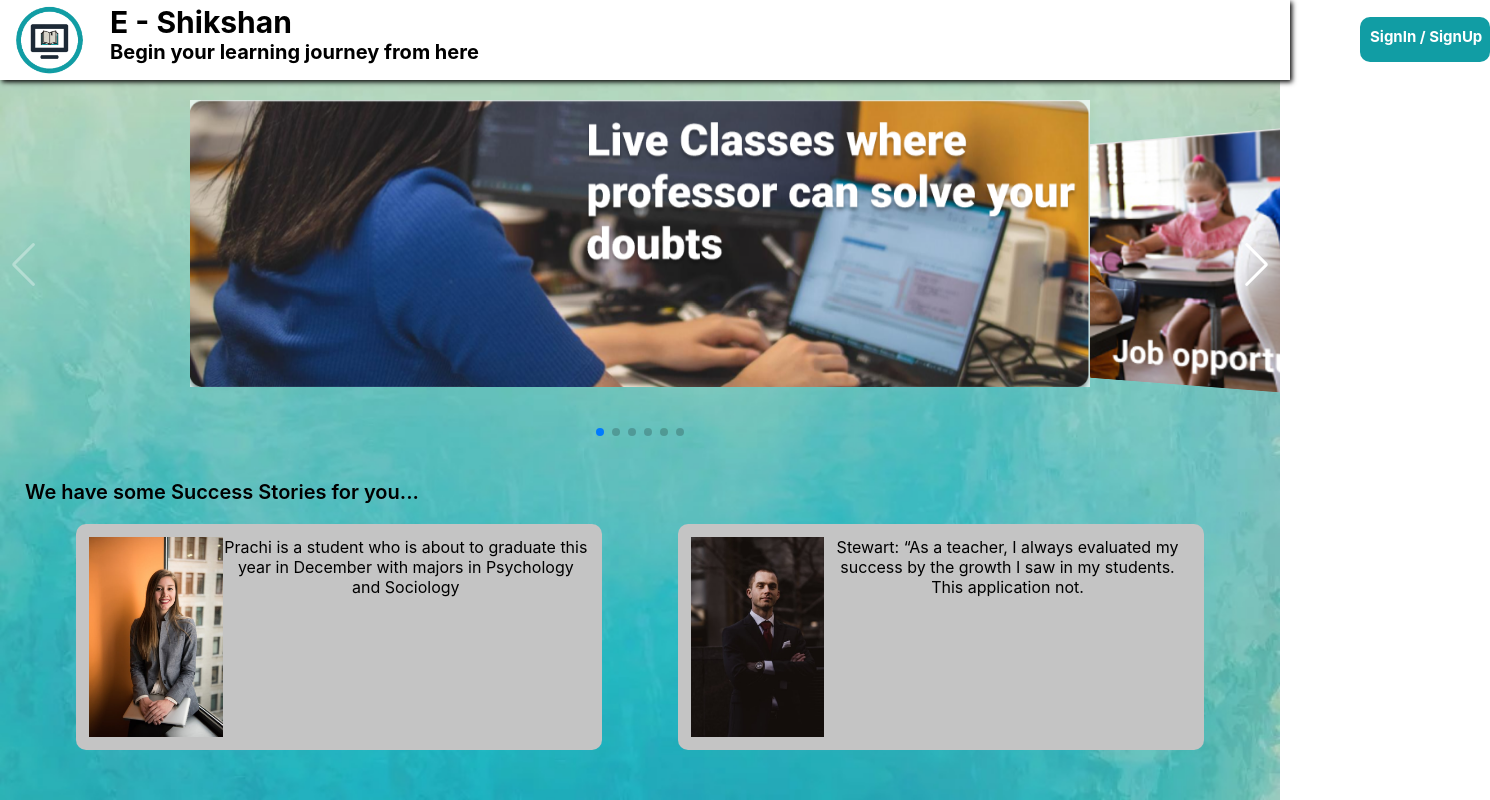
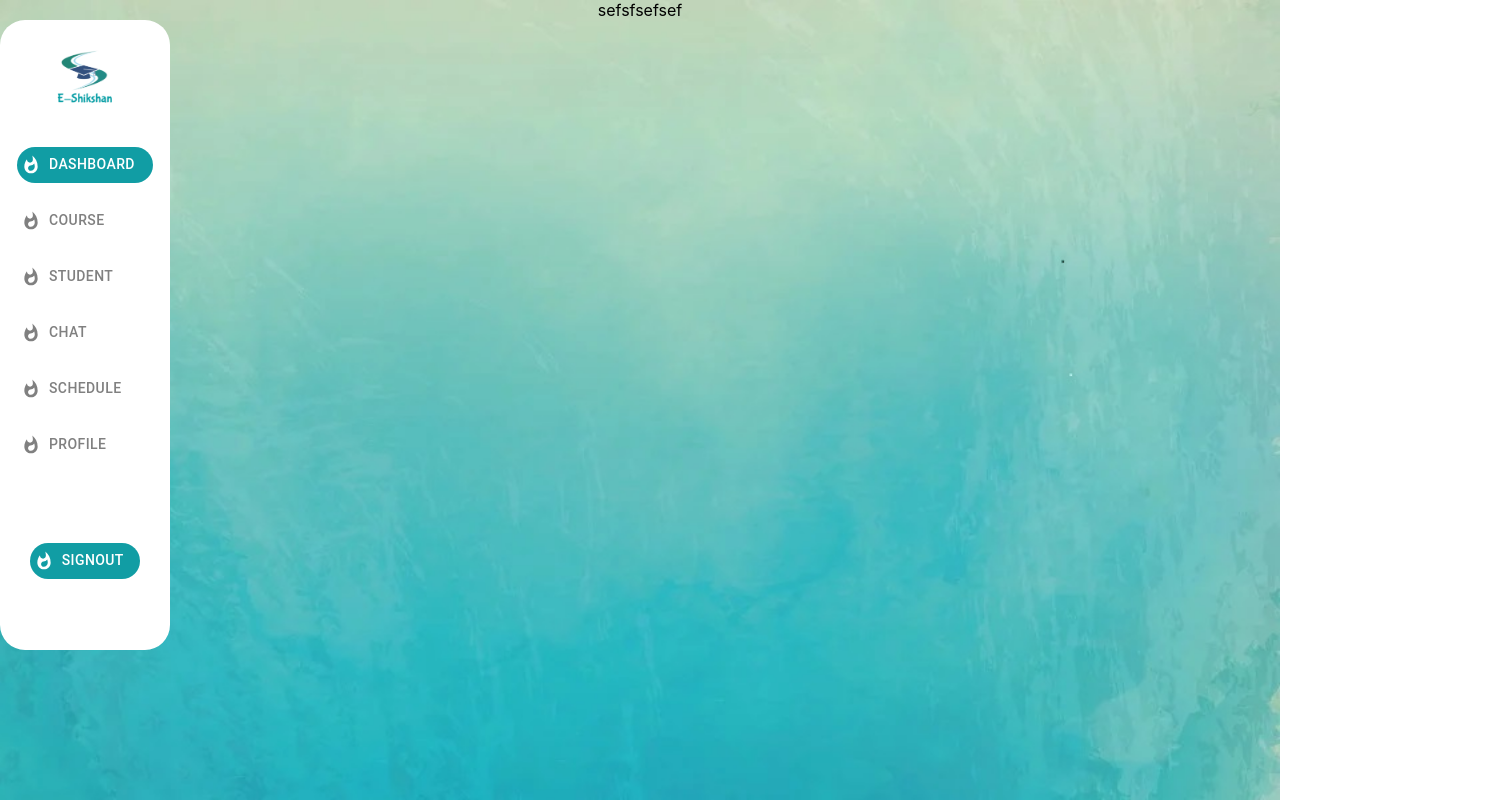
Before and after one commit to PranavJ96/E-Learning_Platform, a React (Create React App) app: page / in a window 1280 px wide. Shown: the whole page, 1490 px wide, since content can reach past the window. Built offline with nearby package versions, Linux system fonts and the light colour scheme.

Commit message:
LiveClass Initialisation

```diff
--- a/src/App.js
+++ b/src/App.js
@@ -1,13 +1,13 @@
 import './App.css';
 import Home from './components/Home/Home';
 import Header from './components/Header/Header';
+import LiveClass from './components/LiveClass/LiveClass';
 
 
 function App() {
   return (
     <div style={{ backgroundImage: `url('/background.jpg')` }}  className="App">
-
-      <Home/>
+      <LiveClass/>
 
     </div>
   );
--- /dev/null
+++ b/src/components/LiveClass/LiveClass.js
@@ -0,0 +1,15 @@
+import React from "react";
+import './LiveClass.css';
+import SideNav from "../SideNav/SideNav";
+
+
+const LiveClass = () => {
+    return (
+    <div class="sideNav1">
+        sefsfsefsef
+        <SideNav/>
+    </div>
+    );
+};
+
+export default LiveClass;
```
Also changed, not shown: src/components/Live Class/liveClass.js (deleted), src/components/LiveClass/LiveClass.css (added).
